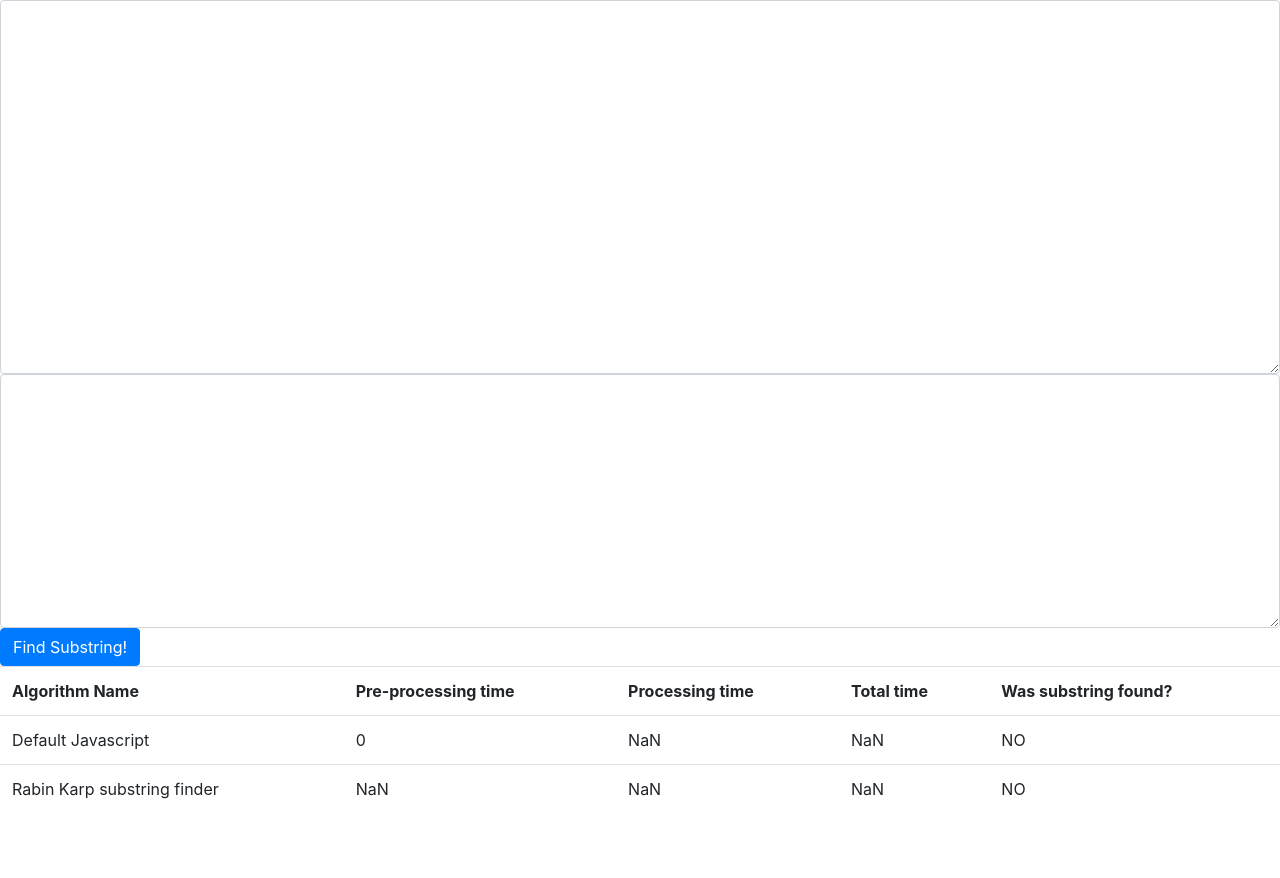
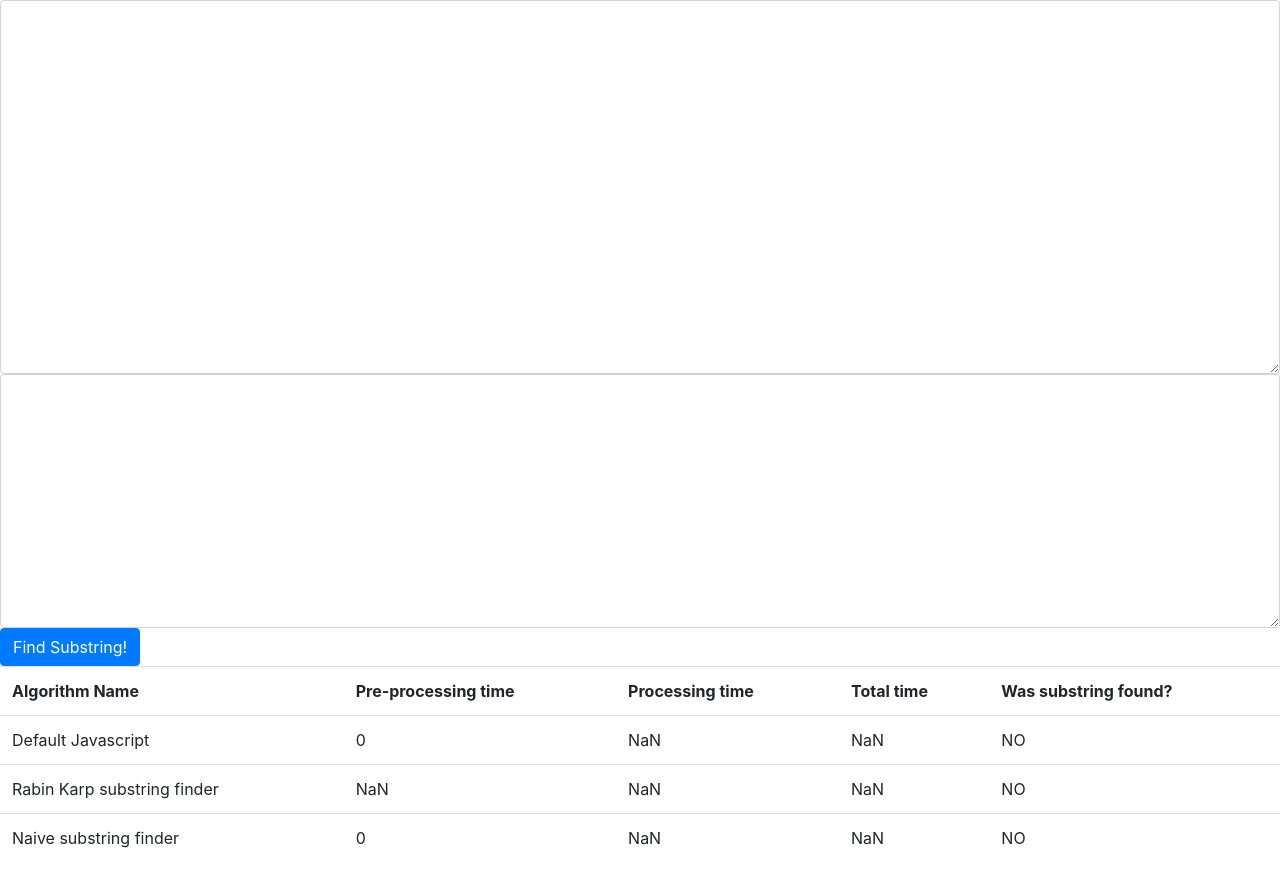
Before and after one commit to MantasCiutys/find-substring, an Angular app: page / in a window 1280 px wide. Before the commit the page ends 829 px from the top, so only its background shows below. Built offline with nearby package versions, Linux system fonts and the light colour scheme.

Commit message:
Started implementing naive approach (not working yet)

```diff
--- a/src/app/input-texts/input-texts.component.ts
+++ b/src/app/input-texts/input-texts.component.ts
@@ -1,6 +1,7 @@
 import { Component, OnInit, Input } from '@angular/core';
 import { DefaultSubstringFinderService } from '../default-substring-finder.service';
 import { RabinKarpAlgorithmService } from '../rabin-karp-algorithm.service';
+import { NaiveSubstringService } from '../naive-substring.service';
 
 @Component({
   selector: 'app-input-texts',
@@ -16,7 +17,8 @@ export class InputTextsComponent implements OnInit {
   private isRabinKarpFound: boolean;
 
   constructor(private defaultSubstringFinderService: DefaultSubstringFinderService,
-              private rabinKarpAlgorithmService: RabinKarpAlgorithmService) { }
+              private rabinKarpAlgorithmService: RabinKarpAlgorithmService,
+              private naiveService: NaiveSubstringService) { }
 
   ngOnInit() {
   }
@@ -28,5 +30,8 @@ export class InputTextsComponent implements OnInit {
 
     // execute Rabin Karp
     this.rabinKarpAlgorithmService.preProcessInputs(this.inputString, this.inputSubstring);
+
+    // execute Naive approach
+    this.naiveService.isSubstringFound(this.inputString, this.inputSubstring);
   }
 }
--- /dev/null
+++ b/src/app/naive-substring.service.ts
@@ -0,0 +1,55 @@
+import { Injectable } from '@angular/core';
+import { IFindSubstring } from './ifind-substring';
+
+@Injectable({
+  providedIn: 'root'
+})
+export class NaiveSubstringService implements IFindSubstring {
+
+  private startProcessingTime: number;
+  private endProcessingTime: number;
+  private isFound = false;
+
+  constructor() { }
+
+  preProcessInputs(inputString: string, inputSubstring: string): void {
+  }
+  isSubstringFound(inputString: string, inputSubstring: string): boolean {
+    this.startProcessingTime = performance.now();
+
+    const stringLength = inputString.length;
+    const subLength = inputSubstring.length;
+
+    for (let i = 0; i <= stringLength - subLength; i++) {
+      let isSubstringMatching = true;
+      for (let j = i, k = 0; j < i + subLength; j++, k++) {
+        if (inputString[j] !== inputSubstring[k]) {
+          isSubstringMatching = false;
+        }
+      }
+      if (isSubstringMatching) {
+        this.isFound = true;
+        break;
+      }
+    }
+    this.isFound = false;
+
+    this.endProcessingTime = performance.now();
+
+    return this.isFound;
+  }
+  getSubstringFindTime(): number {
+    return this.endProcessingTime - this.startProcessingTime;
+  }
+  getPreProcessSubstringTime(): number {
+    return 0;
+  }
+
+  getTotalTime(): number {
+    return this.getPreProcessSubstringTime() + this.getSubstringFindTime();
+  }
+
+  getIsFound(): boolean {
+    return this.isFound;
+  }
+}
--- a/src/app/results/results.component.html
+++ b/src/app/results/results.component.html
@@ -21,5 +21,12 @@
       <td>{{getRabinKarpTotalTime()}}</td>
       <td>{{getRabinKarpIsFound()}}</td>
     </tr>
+    <tr>
+      <td>Naive substring finder</td>
+      <td>{{getNaivePreprocessingTime()}}</td>
+      <td>{{getNaiveProcessingTime()}}</td>
+      <td>{{getNaiveTotalTime()}}</td>
+      <td>{{getNaiveIsFound()}}</td>
+    </tr>
   </table>
 </div>
--- a/src/app/results/results.component.ts
+++ b/src/app/results/results.component.ts
@@ -1,6 +1,7 @@
 import { Component, OnInit } from '@angular/core';
 import { DefaultSubstringFinderService } from '../default-substring-finder.service';
 import { RabinKarpAlgorithmService } from '../rabin-karp-algorithm.service';
+import { NaiveSubstringService } from '../naive-substring.service';
 
 @Component({
   selector: 'app-results',
@@ -10,7 +11,8 @@ import { RabinKarpAlgorithmService } from '../rabin-karp-algorithm.service';
 export class ResultsComponent implements OnInit {
 
   constructor(private defaultSubstringFinderService: DefaultSubstringFinderService,
-              private rabinKarpSubstringService: RabinKarpAlgorithmService) { }
+              private rabinKarpSubstringService: RabinKarpAlgorithmService,
+              private naiveService: NaiveSubstringService) { }
 
   ngOnInit() {
   }
@@ -47,4 +49,21 @@ export class ResultsComponent implements OnInit {
   getRabinKarpIsFound(): string {
     return this.rabinKarpSubstringService.getIsFound() ? 'YES' : 'NO';
   }
+
+  // Naive methods
+  getNaiveProcessingTime(): number {
+    return this.naiveService.getSubstringFindTime();
+  }
+
+  getNaivePreprocessingTime(): number {
+    return this.naiveService.getPreProcessSubstringTime();
+  }
+
+  getNaiveTotalTime(): number {
+    return this.naiveService.getTotalTime();
+  }
+
+  getNaiveIsFound(): string {
+    return this.naiveService.getIsFound() ? 'YES' : 'NO';
+  }
 }
```
Also changed, not shown: 1 other file (tests, documents, lock files or other folders).
